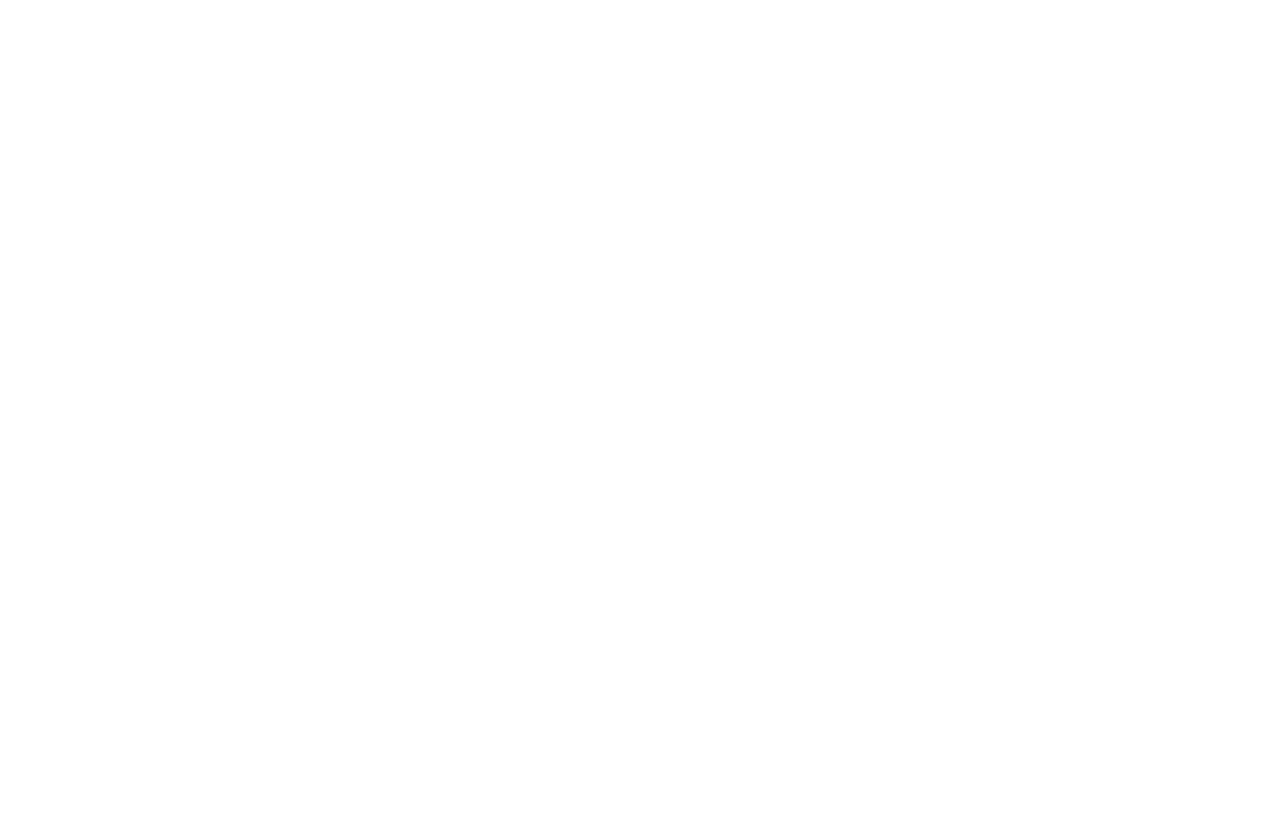
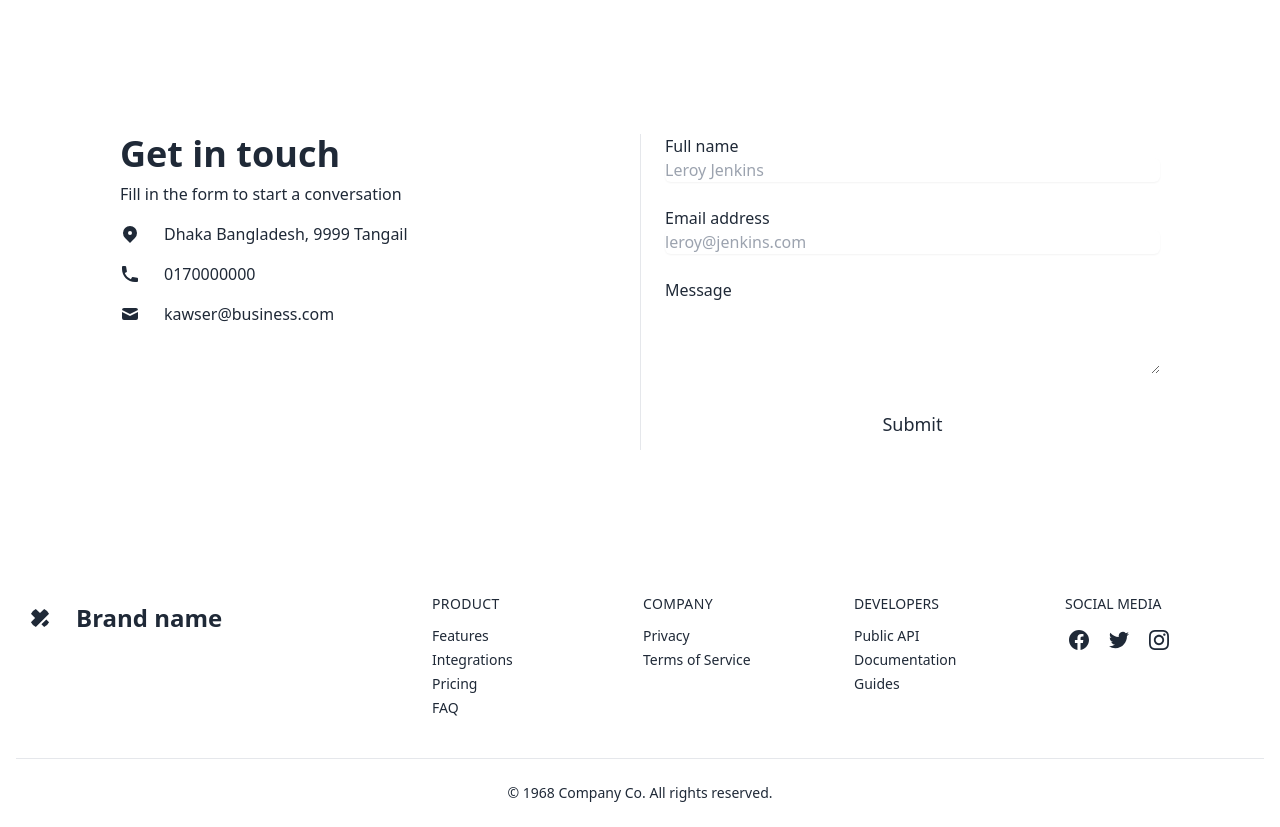
Before and after one commit to dev-kawser/artistic-avenue-client, a React (Vite) app: page / in a window 1280 px wide. Shown: the part 1598-2425 px from the top of the page. Before the commit the page ends 1588 px from the top, so only its background shows below. Built offline with nearby package versions, Linux system fonts and the light colour scheme; no server answers; a web font is replaced by a local one.

Commit message:
footer added

```diff
--- a/src/Layouts/Root.jsx
+++ b/src/Layouts/Root.jsx
@@ -1,13 +1,13 @@
 import { Outlet } from "react-router-dom";
 import Navbar from "../components/Shared/Navbar/Navbar";
-// import Footer from "../components/Shared/Footer/Footer";
+import Footer from "../components/Shared/Footer/Footer";
 
 const Root = () => {
     return (
         <div>
             <Navbar></Navbar>
             <Outlet></Outlet>
-            {/* <Footer></Footer> */}
+            <Footer></Footer>
         </div>
     );
 };
--- a/src/Pages/Home/Home.jsx
+++ b/src/Pages/Home/Home.jsx
@@ -1,6 +1,7 @@
 
 
 import ArtWork from "../../components/ArtWork/ArtWork";
+import Contact from "../../components/Contact/Contact";
 import Slide from "../../components/Slider/Slide";
 
 
@@ -9,6 +10,7 @@
         <div className="container mx-auto">
             <Slide></Slide>
             <ArtWork></ArtWork>
+            <Contact></Contact>
         </div>
     );
 };
--- a/src/components/ArtWork/ArtWork.jsx
+++ b/src/components/ArtWork/ArtWork.jsx
@@ -35,6 +35,9 @@
                             </p>
                         </div>
                     </div>
+                    <div className="flex justify-end">
+                    <button className="btn btn-secondary -my-4 mb-2 mr-5">View More</button>
+                    </div>
                 </div>
             </section>
         </div>
--- /dev/null
+++ b/src/components/Contact/Contact.jsx
@@ -0,0 +1,54 @@
+
+
+const Contact = () => {
+    return (
+        <div>
+            <section className="py-6 mt-20 dark:bg-gray-100 dark:text-gray-900">
+                <div className="grid max-w-6xl grid-cols-1 px-6 mx-auto lg:px-8 md:grid-cols-2 md:divide-x">
+                    <div className="py-6 md:py-0 md:px-6">
+                        <h1 className="text-4xl font-bold">Get in touch</h1>
+                        <p className="pt-2 pb-4">Fill in the form to start a conversation</p>
+                        <div className="space-y-4">
+                            <p className="flex items-center">
+                                <svg xmlns="http://www.w3.org/2000/svg" viewBox="0 0 20 20" fill="currentColor" className="w-5 h-5 mr-2 sm:mr-6">
+                                    <path fillRule="evenodd" d="M5.05 4.05a7 7 0 119.9 9.9L10 18.9l-4.95-4.95a7 7 0 010-9.9zM10 11a2 2 0 100-4 2 2 0 000 4z" clipRule="evenodd"></path>
+                                </svg>
+                                <span>Dhaka Bangladesh, 9999 Tangail</span>
+                            </p>
+                            <p className="flex items-center">
+                                <svg xmlns="http://www.w3.org/2000/svg" viewBox="0 0 20 20" fill="currentColor" className="w-5 h-5 mr-2 sm:mr-6">
+                                    <path d="M2 3a1 1 0 011-1h2.153a1 1 0 01.986.836l.74 4.435a1 1 0 01-.54 1.06l-1.548.773a11.037 11.037 0 006.105 6.105l.774-1.548a1 1 0 011.059-.54l4.435.74a1 1 0 01.836.986V17a1 1 0 01-1 1h-2C7.82 18 2 12.18 2 5V3z"></path>
+                                </svg>
+                                <span>0170000000</span>
+                            </p>
+                            <p className="flex items-center">
+                                <svg xmlns="http://www.w3.org/2000/svg" viewBox="0 0 20 20" fill="currentColor" className="w-5 h-5 mr-2 sm:mr-6">
+                                    <path d="M2.003 5.884L10 9.882l7.997-3.998A2 2 0 0016 4H4a2 2 0 00-1.997 1.884z"></path>
+                                    <path d="M18 8.118l-8 4-8-4V14a2 2 0 002 2h12a2 2 0 002-2V8.118z"></path>
+                                </svg>
+                                <span>kawser@business.com</span>
+                            </p>
+                        </div>
+                    </div>
+                    <form noValidate="" className="flex flex-col py-6 space-y-6 md:py-0 md:px-6">
+                        <label className="block">
+                            <span className="mb-1">Full name</span>
+                            <input type="text" placeholder="Leroy Jenkins" className="block w-full rounded-md shadow-sm focus:ring focus:ring-opacity-75 focus:dark:ring-violet-600 dark:bg-gray-100" />
+                        </label>
+                        <label className="block">
+                            <span className="mb-1">Email address</span>
+                            <input type="email" placeholder="leroy@jenkins.com" className="block w-full rounded-md shadow-sm focus:ring focus:ring-opacity-75 focus:dark:ring-violet-600 dark:bg-gray-100" />
+                        </label>
+                        <label className="block">
+                            <span className="mb-1">Message</span>
+                            <textarea rows="3" className="block w-full rounded-md focus:ring focus:ring-opacity-75 focus:dark:ring-violet-600 dark:bg-gray-100"></textarea>
+                        </label>
+                        <button type="button" className="self-center px-8 py-3 text-lg rounded focus:ring hover:ring focus:ring-opacity-75 dark:bg-violet-600 dark:text-gray-50 focus:dark:ring-violet-600 hover:dark:ring-violet-600">Submit</button>
+                    </form>
+                </div>
+            </section>
+        </div>
+    );
+};
+
+export default Contact;
--- a/src/components/Shared/Footer/Footer.jsx
+++ b/src/components/Shared/Footer/Footer.jsx
@@ -2,7 +2,7 @@
 
 const Footer = () => {
     return (
-        <footer className="px-4 divide-y dark:bg-gray-100 dark:text-gray-800">
+        <footer className="px-4 mt-20 divide-y dark:bg-gray-100 dark:text-gray-800">
             <div className="container flex flex-col justify-between py-10 mx-auto space-y-8 lg:flex-row lg:space-y-0">
                 <div className="lg:w-1/3">
                     <a rel="noopener noreferrer" href="#" className="flex justify-center space-x-3 lg:justify-start">
```
